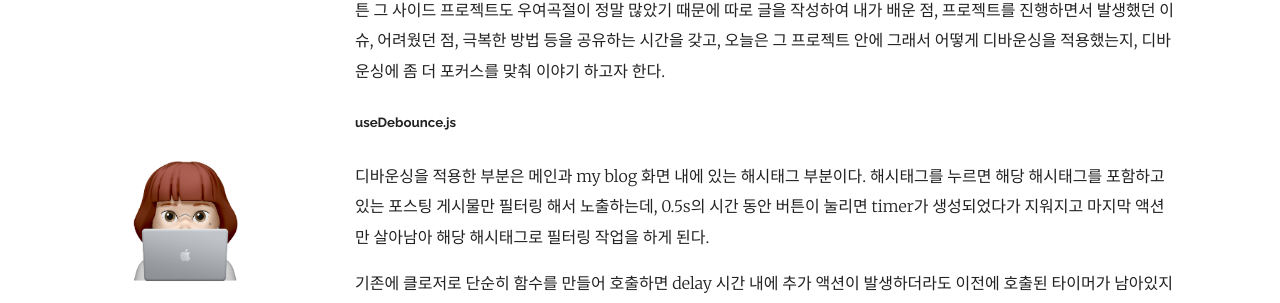
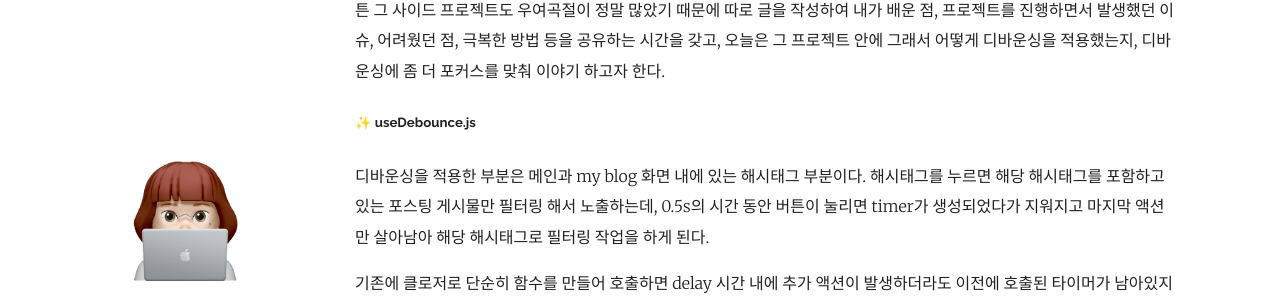
Before and after one commit to SUPINKIM/SUPINKIM.github.io, a Jekyll site: the page built from _posts/2021-06-28-Debouncing3.markdown, in a window 1280 px wide and 1400 px high, scrolled down 197 px. Shown: the part 191-494 px from the top of the window. Built offline with Jekyll 4.4.1, drawn with Linux system fonts in a browser that asks for light colours.

```diff
--- a/_posts/2021-06-28-Debouncing3.markdown
+++ b/_posts/2021-06-28-Debouncing3.markdown
@@ -20,7 +20,7 @@ category: [JavaScript]
 진행하면서 발생했던 이슈, 어려웠던 점, 극복한 방법 등을 공유하는 시간을 갖고,
 오늘은 그 프로젝트 안에 그래서 어떻게 디바운싱을 적용했는지, 디바운싱에 좀 더 포커스를 맞춰 이야기 하고자 한다.
 
-##### useDebounce.js
+##### ✨ useDebounce.js
 디바운싱을 적용한 부분은 메인과 my blog 화면 내에 있는 해시태그 부분이다.
 해시태그를 누르면 해당 해시태그를 포함하고 있는 포스팅 게시물만 필터링 해서 노출하는데,
 0.5s의 시간 동안 버튼이 눌리면 timer가 생성되었다가 지워지고 마지막 액션만 살아남아 해당 해시태그로
```
Also changed, not shown: other parts of _posts/2021-06-28-Debouncing3.markdown (+2 -0 lines).
